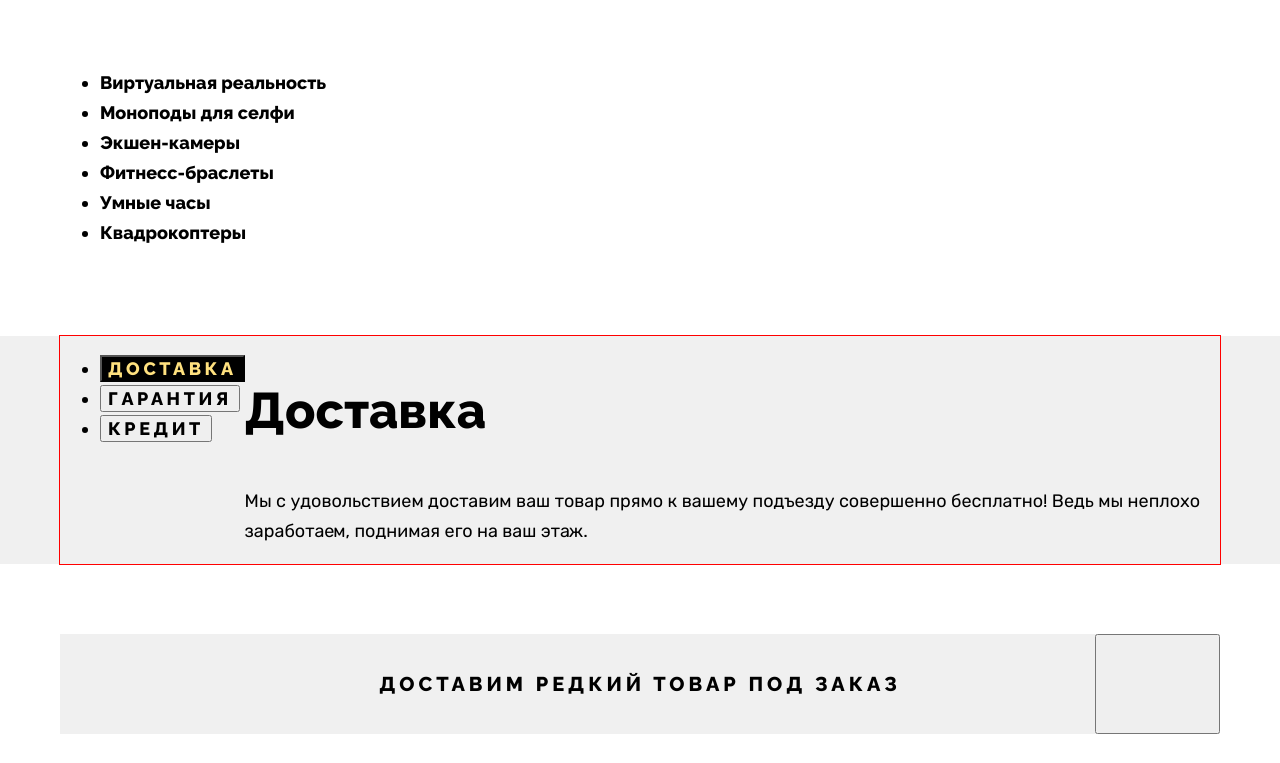
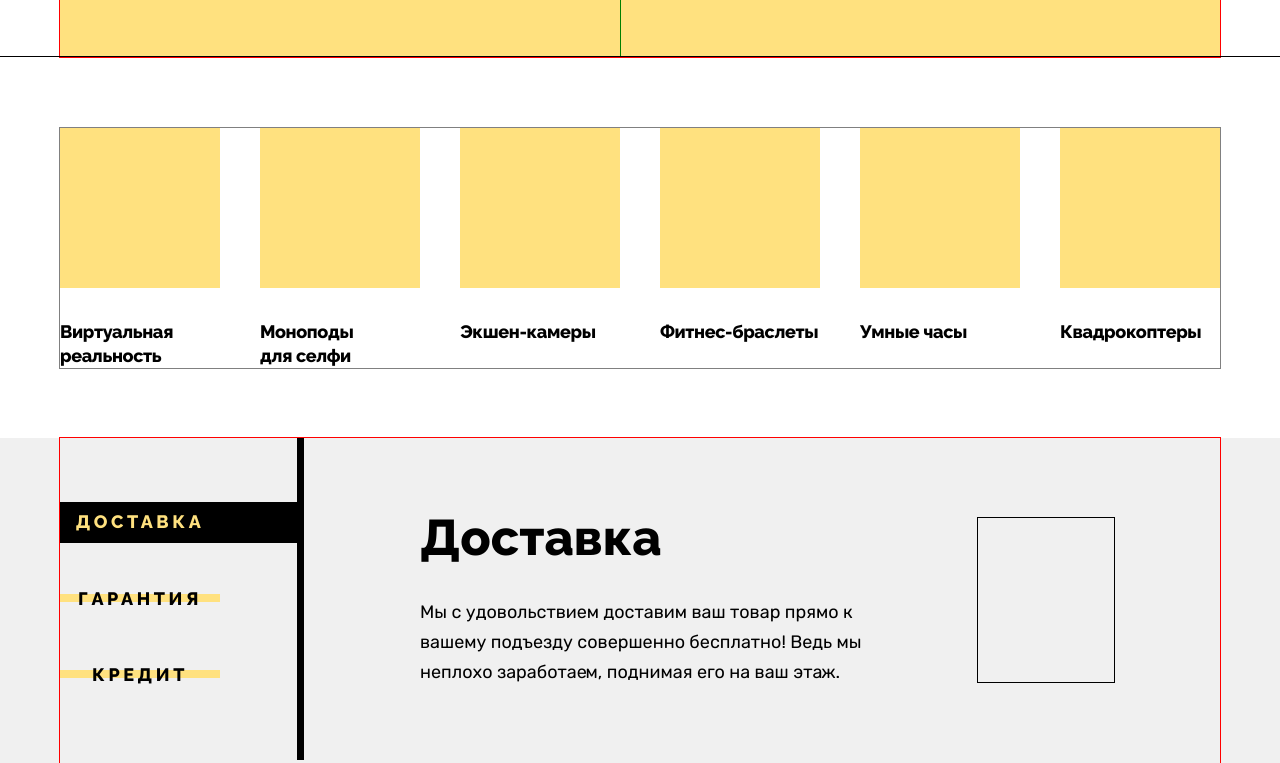
Before and after one commit to DzhelilovBA/device-learning, a plain HTML site: page device/index.html in a window 1280 px wide. Shown: the part 706-1469 px from the top of the page. Drawn offline with Linux system fonts and the light colour scheme.

```diff
--- a/device/index.html
+++ b/device/index.html
@@ -2,6 +2,7 @@
 <html lang="ru">
   <head>
     <meta charset="utf-8">
+    <!-- <meta name="viewport" content="width=device-width, initial-scale=1"> -->
     <title>Главная страница</title>
     <link rel="stylesheet" href="styles/style.css">
   </head>
@@ -39,14 +40,14 @@
               </a>
             </li>
           </ul>
-          <div class="navigation-conteiner">
+          <div class="navigation-container">
             <a href="#" class="catalog-navigation-link">
               <span class="catalog-navigator-title">Каталог товаров</span>
               <button type="button" class="button catalog-button">
                 <span class="visually-hidden">Каталог</span>
               </button>
             </a>
-            <ul class="navigation-list ">
+            <ul class="navigation-list">
               <li class="navigation-item">
                 <a href="#" class="navigation-link">Доставка</a>
               </li>
@@ -114,7 +115,6 @@
         </div>
       </section>
     </header>
-    <div class="main-conteiner">
     <main class="main-index">
       <h1 class="visually-hidden">Магазин электроники Device</h1>
       <section class="categories">
@@ -131,7 +131,7 @@
 
               <a href="#" class="categories-link">
                 <span class="category-icon"></span>
-                  <span class="category-name">Моноподы для селфи</span>
+                <span class="category-name">Моноподы<br> для селфи</span>
               </a>
             </li>
             <li class="categories-item">
@@ -143,7 +143,7 @@
             <li class="categories-item">
               <a href="#" class="categories-link">
                 <span class="category-icon"></span>
-                  <span class="category-name">Фитнесс-браслеты</span>
+                <span class="category-name">Фитнес-браслеты</span>
               </a>
             </li>
             <li class="categories-item">
@@ -162,31 +162,24 @@
         </nav>
       </section>
       <section class="services">
+        <h2 class="visually-hidden">Услуги</h2>
         <div class="services-container">
-            <h2 class="visually-hidden">Услуги</h2>
           <ul class="services-title-item">
-              <li class="services-title-list">
-                <div class="button-container">
-                  <div class="under-button-line"></div>
-                  <button type="button" class="button button-information button-information-active">Доставка</button>
-                </div>
+            <li class="services-title-list services-title-list-active">
+              <button type="button" class="button button-services button-services-active">Доставка</button>
             </li>
             <li class="services-title-list">
-                <div class="button-container">
-                  <div class="under-button-line"></div>
-                  <button type="button" class="button button-information">Гарантия</button>
-                </div>
+              <button type="button" class="button button-services">Гарантия</button>
             </li>
             <li class="services-title-list">
-                <div class="button-container">
-                  <div class="under-button-line"></div>
-                  <button type="button" class="button button-information">Кредит</button>
-                </div>
+              <button type="button" class="button button-services">Кредит</button>
             </li>
           </ul>
           <div class="services-information">
+            <div class="services-information-container">
               <h3 class="services-information-title">Доставка</h3>
               <p class="services-infomation-text">Мы с удовольствием доставим ваш товар прямо к вашему подъезду совершенно бесплатно! Ведь мы неплохо заработаем, поднимая его на ваш этаж.</p>
+            </div>
             <div class="courier-icon"></div>
           </div>
         </div>
@@ -198,7 +191,7 @@
             <span class="visually-hidden">Информация о редкой доставке</span>
           </button>
       </section>
-        <div class="about-us-contacts-contariner">
+      <div class="about-us-contacts-container">
         <section class="about-us">
           <h2 class="about-us-title">
             <span class="title-decoration-line"></span>
@@ -260,7 +253,6 @@
         </div>
       </section>
     </main>
-    </div>
     <footer class="page-footer">
       <div class="footer-container">
         <section class="footer-logo-address">
--- a/device/styles/style.css
+++ b/device/styles/style.css
@@ -32,13 +32,15 @@ body {
   font-size: 18px;
   line-height: 30px;
   color: #000000;
+  min-width: 1160px;
   margin: 0;
+  padding-top: 13px;
   display: flex;
   flex-direction: column;
   min-height: 100%;
 }
 
-.button-information {
+.button-information, .button-services {
   font-family: 'Raleway';
   font-weight: 800;
   font-size: 18px;
@@ -48,11 +50,7 @@ body {
   text-transform: uppercase;
   text-decoration: none;
   color: #000000;
-}
-
-.button-information-active {
-  background: #000000;
-  color: #FFE17F;
+  padding: 0;
 }
 
 .visually-hidden {
@@ -69,15 +67,46 @@ body {
 }
 
 /* header */
-.page-header {
-  background: #FFE17F;
-}
-
+/* базовая стилизация */
 .search-field, .search-button {
   font-family: "Rubik";
   font-size: 16px;
   line-height: 20px;
 }
+
+.navigation-list {
+  font-family: "Raleway";
+  font-weight: 800;
+  font-size: 18px;
+  line-height: 21px;
+  letter-spacing: 0.2em;
+  text-transform: uppercase;
+  list-style-type: none;
+}
+
+.link-exit {
+  font-family: 'Rubik';
+  font-weight: 400;
+  font-size: 18px;
+  line-height: 30px;
+  opacity: 0.3;
+  color: #000000;
+  text-decoration: none;
+}
+
+.catalog-navigation-link {
+  font-family: "Raleway";
+  font-weight: 800;
+  font-size: 18px;
+  line-height: 21px;
+  letter-spacing: 0.2em;
+  text-decoration: none;
+  color: #000000;
+  text-transform: uppercase;
+  outline: 1px solid black;
+}
+
+/* структура лого и пунктов меню */
 
 .search-form {
   display: flex;
@@ -132,32 +161,19 @@ border: 2px solid #000;
   background: red;
 }
 
-.navigation-user-item {
-  display: flex;
-}
-
 .navigation-user-link {
   text-decoration: none;
   color: #000000;
   display: flex;
   align-items: center;
   gap: 12px;
-}
-
-.navigation-user-enter {
-  min-width: 231px;
-}
-
-.navigation-user-compare-basket {
-  min-width: 240px;
-  display: flex;
-  align-items: center;
-  gap: 36px;
+  outline: 1px solid black;
 }
 
 .basket-counter-container{
   display: flex;
   align-items: center;
+  outline: 1px solid black;
 }
 
 .basket-counter {
@@ -181,16 +197,6 @@ border: 2px solid #000;
   margin-top: 1.5px;
 }
 
-.navigation-list {
-  font-family: "Raleway";
-  font-weight: 800;
-  font-size: 18px;
-  line-height: 21px;
-  letter-spacing: 0.2em;
-  text-transform: uppercase;
-  list-style-type: none;
-}
-
 .navigation-link {
   text-decoration: none;
   color: #000000;
@@ -198,63 +204,6 @@ border: 2px solid #000;
   display: inline-block;
   padding-top: 15px;
   padding-bottom: 13px;
-}
-
-.link-exit {
-  font-family: 'Rubik';
-  font-weight: 400;
-  font-size: 18px;
-  line-height: 30px;
-  opacity: 0.3;
-  color: #000000;
-  text-decoration: none;
-}
-
-.page-header {
-  width: 1160px;
-  margin: 0 auto;
-}
-
-.page-header-container {
-  width: 1040px;
-  display: flex;
-  flex-direction: column;
-  margin: 0 auto;
-}
-
-.header-logo {
-  margin-right: auto;
-}
-
-.navigation {
-  display: flex;
-  flex-direction: column;
-}
-
-.navigation-user-list {
-  margin: 0 auto;
-  padding: 0;
-  width: 1040px;
-  display: flex;
-  flex-wrap: wrap;
-  justify-content: space-between;
-  align-items: center;
-  list-style-type: none;
-}
-
-.catalog-navigation-link {
-  font-family: "Raleway";
-  font-weight: 800;
-  font-size: 18px;
-  line-height: 21px;
-  letter-spacing: 0.2em;
-  text-decoration: none;
-  color: #000000;
-  text-transform: uppercase;
-  outline: 1px solid black;
-  display: flex;
-  align-items: center;
-  flex-shrink: 0;
 }
 
 .catalog-button {
@@ -265,35 +214,73 @@ border: 2px solid #000;
   background: url("../images/header-icons/catalog-button-icon.svg") no-repeat 50% 50%;
 }
 
-.navigation-conteiner {
-  outline: 1px solid red;
+/* основная структура */
+
+.page-header {
+  background: #FFE17F;
+  width: 1160px;
+  margin: 0 auto;
   display: flex;
+  flex-direction: column;
+}
+
+.page-header-container {
+  display: flex;
+  flex-direction: column;
+  width: 1040px;
+  margin: 0 auto;
+  padding-top: 4.389px;
+}
+
+.header-logo {
+  margin-bottom: 30px;
+}
+
+.navigation-user-list {
+  padding: 0;
+  margin: 0;
+  margin-bottom: 30px;
+  display: flex;
+  width: 1040px;
   justify-content: space-between;
   align-items: center;
-  margin: 0 auto;
-  width: 1040px;
+  list-style-type: none;
+}
+
+.navigation-user-enter {
+  display: flex;
+  min-width: 231px;
+  align-items: center;
+  gap: 12px;
+  flex-shrink: 0;
+}
+
+.navigation-user-compare-basket {
+  display: flex;
+  align-items: center;
+  gap: 36px;
+  outline: 1px solid black;
+}
+
+.navigation-container {
+  display: flex;
+  align-items: center;
+  justify-content: space-between;
+}
+
+.catalog-navigation-link {
+  display: flex;
+  align-items: center;
 }
 
 .navigation-list {
   padding: 0;
   margin: 0;
   display: flex;
+  align-items: center;
+  justify-content: flex-start;
+  gap: 45px;
   flex-wrap: wrap;
-  column-gap: 45px;
-}
-/* main */
-
-.main-conteiner {
-  flex-grow: 1;
-}
-
-.main-index {
-  margin: 0;
-  padding: 0;
-  outline: 1px solid black;
-  display: flex;
-  flex-direction: column;
-  align-items: center;
 }
 
 /* slider*/
@@ -377,47 +364,153 @@ border: 2px solid #000;
   color:#000000;
 }
 
+/* main */
+
+.main-index {
+  padding-top: 71px;
+  display: flex;
+  flex-direction: column;
+  align-items: center;
+  flex-grow: 1;
+  outline: 1px solid black;
+}
+
 /* categories */
 .categories {
   width: 1160px;
-  margin-top: 70px;
+  outline: 1px solid gray;
+  display: flex;
+  flex-direction: column;
+  margin: 0 auto;
+  margin-bottom: 70px;
+}
 
+.categories-list {
+  /* width: 1160px; */
+  list-style-type: none;
+  padding: 0;
+  margin: 0;
+  display: grid;
+  grid-template-columns: repeat(auto-fit, minmax(160px, 1fr));
+  gap: 40px;
 }
 
 .categories-link {
+  display: flex;
+  flex-direction: column;
   font-family: 'Raleway';
   font-weight: 800;
   font-size: 18px;
   line-height: 24px;
+  letter-spacing: -0.36px;
   color: #000000;
   text-decoration: none;
 }
 
+.category-icon {
+  width: 160px;
+  height: 160px;
+  margin-bottom: 32px;
+  background: #FFE17F;
+}
+
 /* services */
 .services {
+  width: 100%;
   background: #F0F0F0;
-  width: 100%;
   display: flex;
-  margin-top: 70px;
+  margin-bottom: 70px;
 }
 
 .services-container {
-  margin: 0 auto;
   width: 1160px;
+  padding-bottom: 72px;
   display: flex;
+  gap: 116px;
   margin: 0 auto;
   outline: 1px solid red;
 }
 
+.services-title-item {
+  width: 237px;
+  flex-shrink: 0;
+  padding: 64px 0 65px 0;
+  margin: 0;
+  list-style-type: none;
+  display: flex;
+  flex-direction: column;
+  justify-content: center;
+  align-items: flex-start;
+  gap: 35px;
+  border-right: 7px solid black;
+}
+
+.services-title-list {
+  margin: 0;
+}
+
+.services-title-list-active {
+  align-self: stretch;
+  background: #000;
+
+}
+
+.button-services {
+  min-width: 160px;
+  display: flex;
+  align-items: center;
+  justify-content: center;
+  border: none;
+  padding: 10px 3.64px;
+  background: linear-gradient(#F0F0F0 16px, #FFE17F 16px, #FFE17F 24px, #F0F0F0 24px);
+}
+
+.button-services-active {
+  background: #000000;
+  color: #FFE17F;
+  min-width: 160px;
+  display: flex;
+  align-items: center;
+  justify-content: center;
+  border: none;
+  padding: 9px 0px 11px 0px;
+}
+
+.services-information {
+  width: 694px;
+  padding: 73px 0px 72px 0px;
+  display: flex;
+  align-items: center;
+  justify-content: space-between;
+}
+
+.services-information-container {
+  width: 452px;
+  display: flex;
+  flex-direction: column;
+  align-items: flex-start;
+  gap: 34px;
+}
+
 .services-information-title {
+  padding: 0;
+  margin: 0;
   font-family: 'Raleway';
   font-weight: 800;
   font-size: 50px;
   line-height: 50px;
 }
 
-.slider-information-text {
-  color: #444444;
+.services-infomation-text {
+  padding: 0;
+  margin: 0;
+}
+
+.courier-icon {
+  width: 136px;
+  height: 164px;
+  outline: 1px solid black;
+  flex-shrink: 0;
 }
 
 /*delivery-vip */
@@ -425,14 +518,16 @@ border: 2px solid #000;
 .delivery-vip {
   background: #F0F0F0;
   width: 1160px;
+  margin: 0 auto;
   display: flex;
   align-items: center;
-  margin-top: 70px;
+  margin-bottom: 70px;
 }
 
 .delivery-vip-icon, .delivery-vip-infomation-button {
   width: 125px;
   height: 100px;
+  outline: 1px solid black;
 }
 
 .delivery-vip-text {
@@ -450,7 +545,6 @@ border: 2px solid #000;
 .about-us-contacts-contariner {
   width: 1160px;
   display: flex;
-  margin-top: 70px;
 }
 
 /* about-us */
```
Lines whose indentation alone changed are shown as unchanged.
